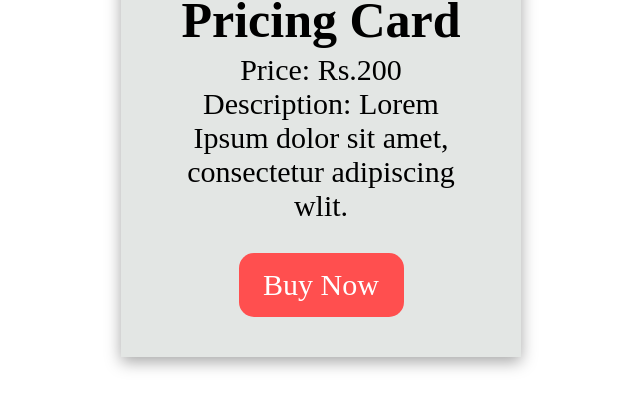
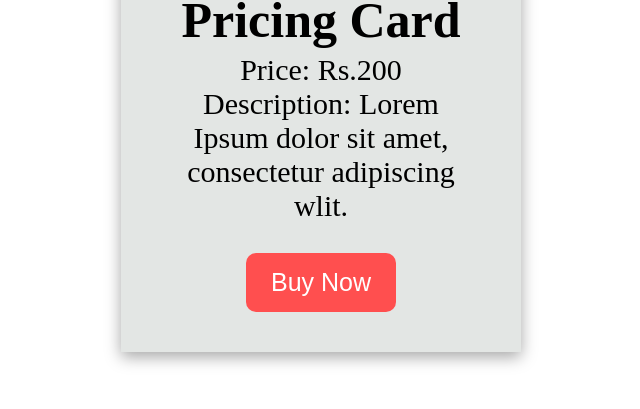
Before and after one commit to acciojob/pricing-card-RisingHelll, a website: page main.html in a window 1280 px wide. Shown: the part 307-716 px from the top of the page, without its empty margins (319-959 px from the left). Drawn offline with Linux system fonts and the light colour scheme.

Commit message:
created a submission

```diff
--- a/main.html
+++ b/main.html
@@ -15,9 +15,7 @@
 		<h1>Pricing Card</h1>
 		<p>Price: Rs.200<br>
 		Description: Lorem Ipsum dolor sit amet, consectetur adipiscing wlit.</p>
-		<div class="btn">
-			Buy Now
-		</div>
+		<button type="button">Buy Now</button>
 	</div>
 
 </body>
--- a/styles.css
+++ b/styles.css
@@ -27,14 +27,16 @@ p{
 	padding: 0px 50px;
 }
 
-.btn{
+button{
 
-	font-size: 30px;
+	font-size: 25px;
 	background-color:#ff4f4f;
 	color:white;
-	width: 135px;
+	width: 150px;
+	text-align:center;
+	border-radius: 10px;
+	border: none;
+	padding: 15px;
 	margin: auto;
-	text-align:center;
-	border-radius: 15px;
-	padding: 15px
+	display: block;
 }
```
